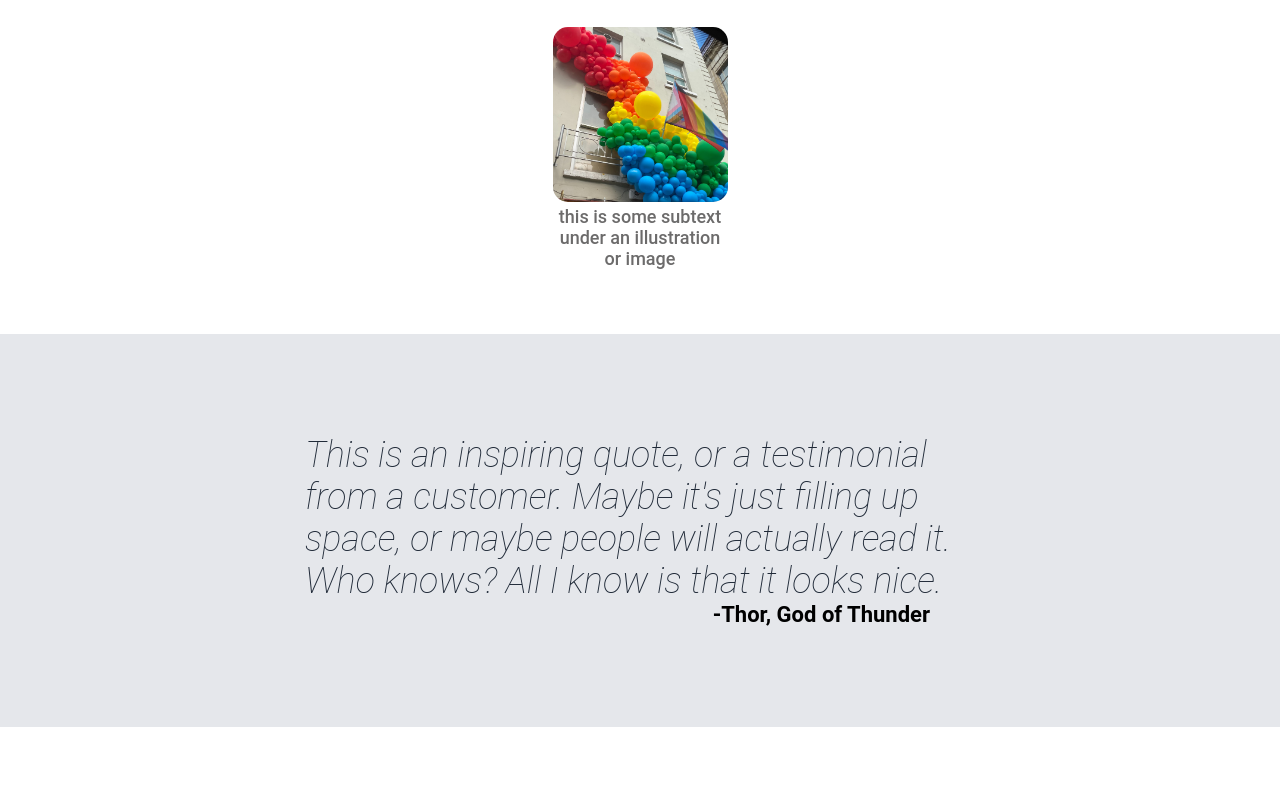
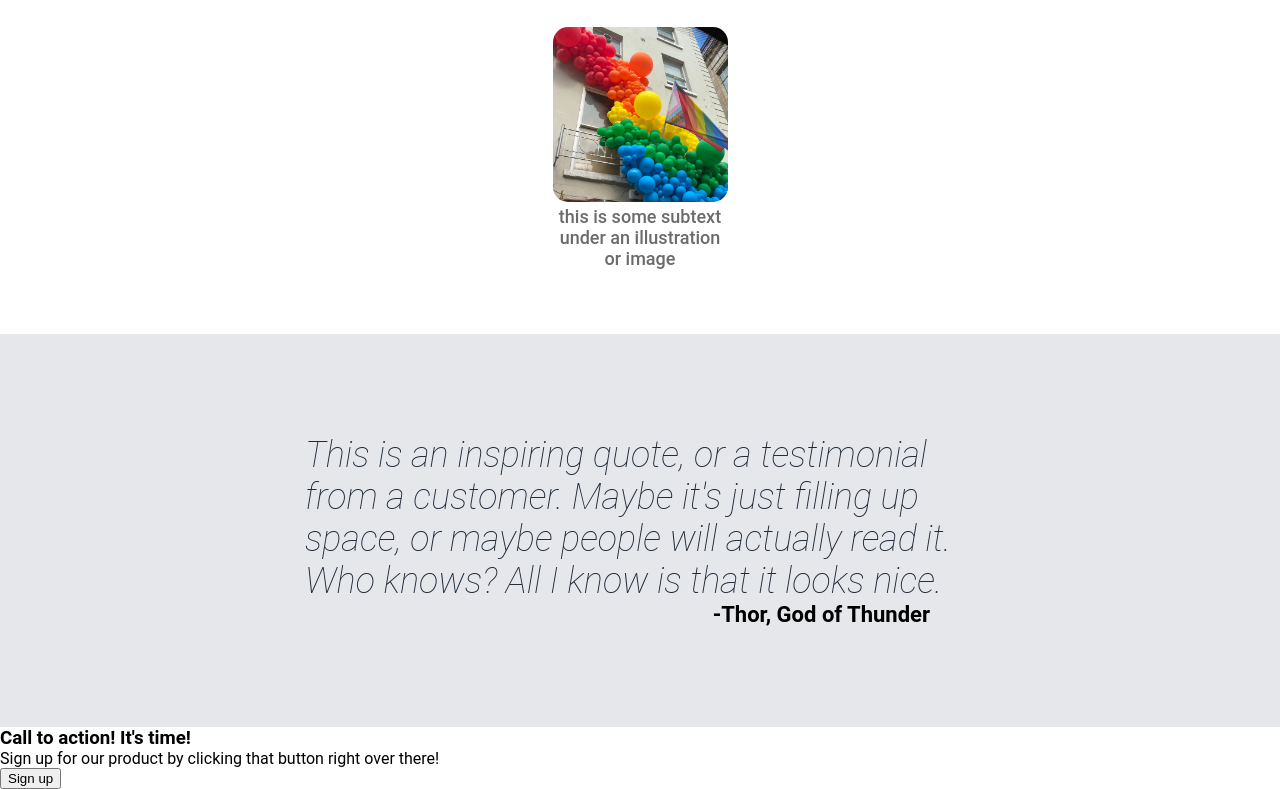
Before and after one commit to cparkin7/landing-page, a plain HTML site: page index.html in a window 1280 px wide. Shown: the part 892-1681 px from the top of the page. Before the commit the page ends 1619 px from the top, so only its background shows below. Drawn offline with Linux system fonts and the light colour scheme.

Commit message:
Add html for CTA, and resolve class name dispute

```diff
--- a/index.html
+++ b/index.html
@@ -33,7 +33,7 @@
   <!-- Information Section -->
   <section class="information">
     <h1>Some Random Information.</h1>
-    <div class="container">
+    <div class="info-container">
       <div class="item">
         <img src="images/amy-shamblen-pJ_DCj9KswI-unsplash.jpg" alt="Pink Balloons">
         <h4>this is some subtext under an illustration or image</h4>
@@ -67,5 +67,19 @@
     </div>
   </section>
 
+  <!-- Call to Action Section -->
+  <section class="call-to-action">
+    <div class="action-container">
+      <div class="left-text">
+        <h3>Call to action! It's time!</h3>
+        <p>Sign up for our product by clicking that button
+          right over there!</p>
+      </div>
+      <div class="right-button">
+        <button>Sign up</button>
+      </div>
+    </div>
+  </section>
+
 </body>
 </html>
--- a/style.css
+++ b/style.css
@@ -120,7 +120,7 @@ img {
   flex: 1;
 }
 
-.container {
+.info-container {
   /* outline: 2px solid green; */
   flex: 1;
   display: flex;
@@ -167,11 +167,6 @@ img {
   flex: 1;
 }
 
-/* .quote-content {
-  outline: 2px solid green;
-  flex: 1;
-} */
-
 .quote-text {
   /* outline: 2px solid red; */
   font-size: 36px;
```
